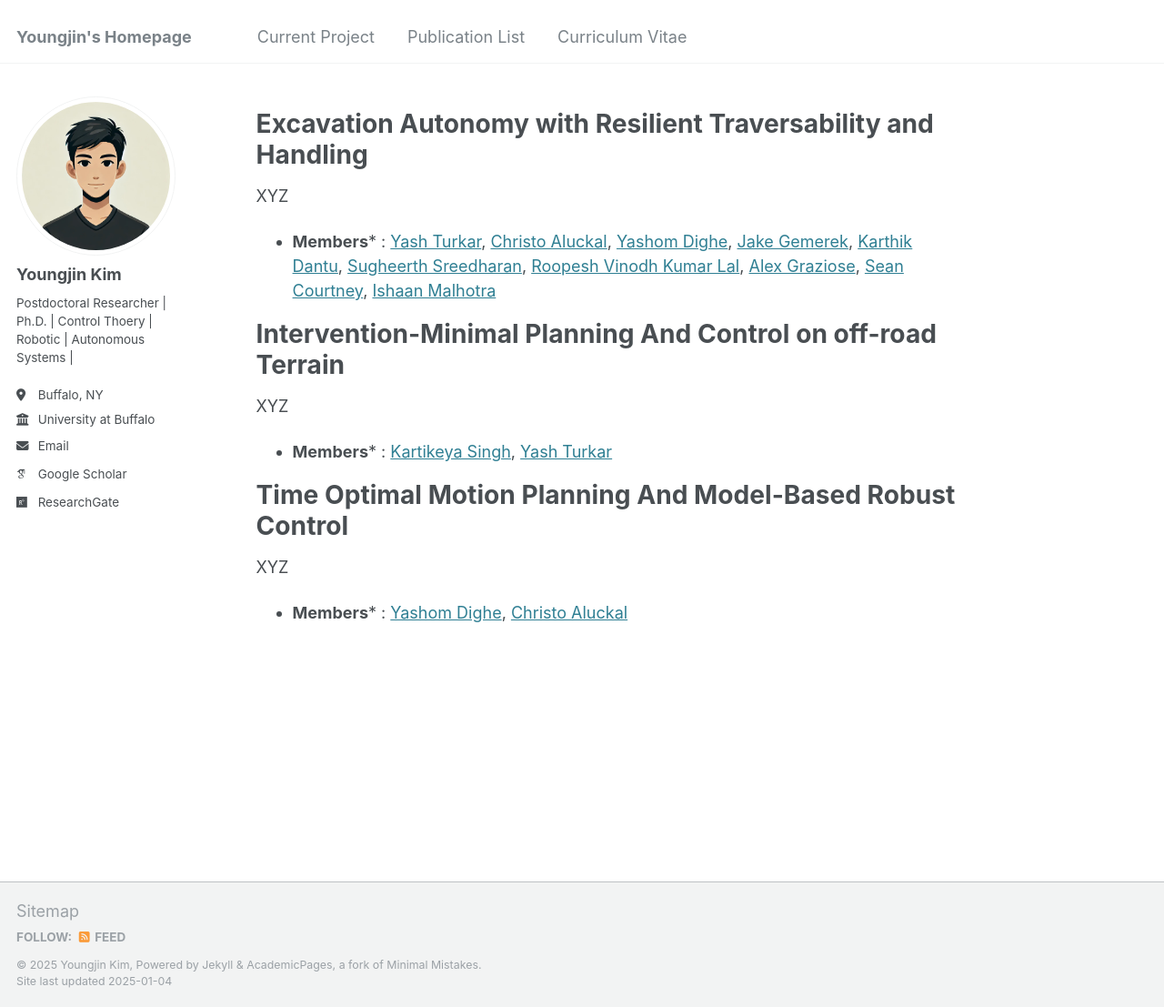
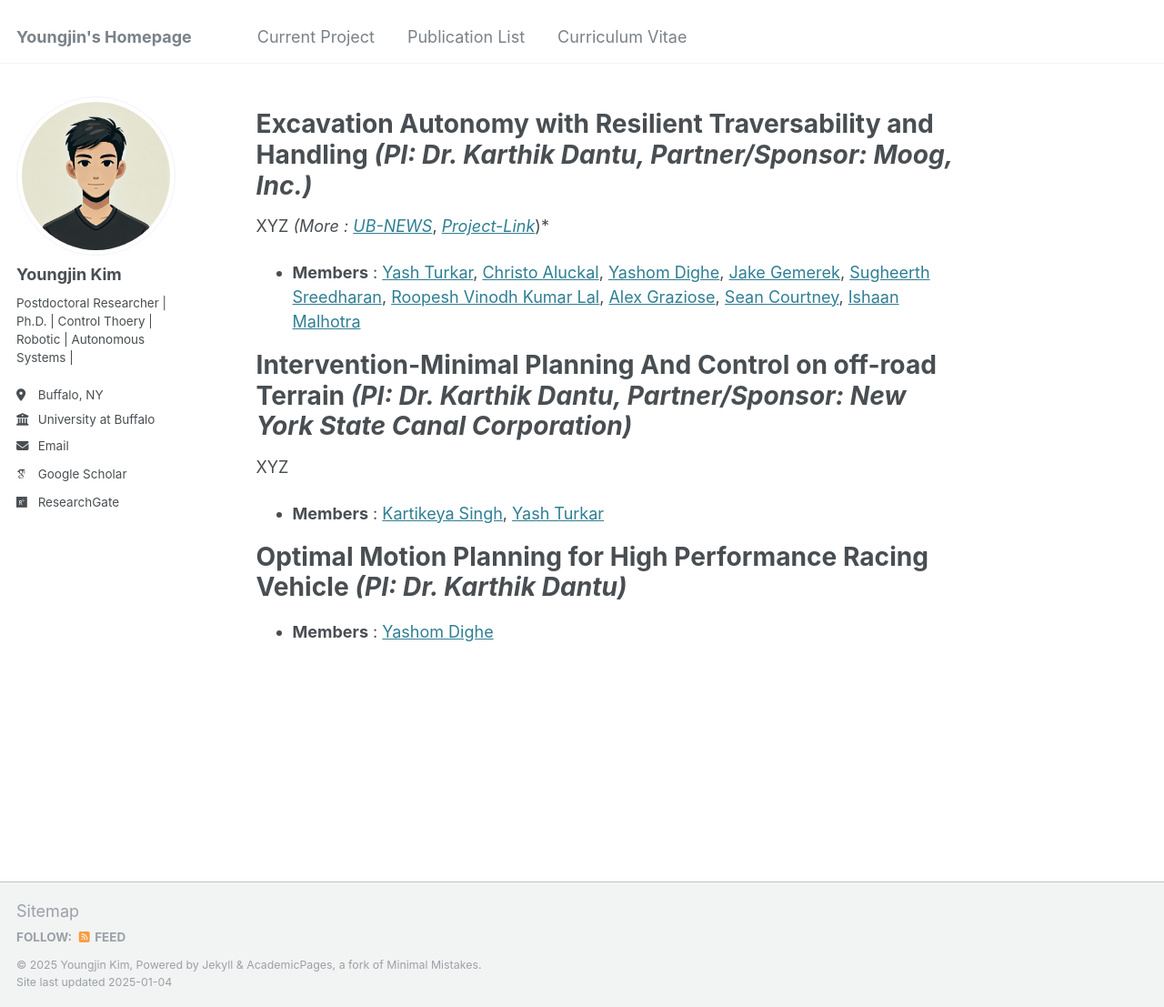
Before and after one commit to AutoBot4Kid/AutoBot4Kid.github.io, a Jekyll site: the page built from _pages/project.md, in a window 1280 px wide and 1107 px high. Shown: the whole window at 91% size. Built offline with Jekyll 4.4.1, drawn with Linux system fonts in a browser that asks for light colours; some web fonts are replaced.

Commit message:
proj updates v2

```diff
--- a/_pages/project.md
+++ b/_pages/project.md
@@ -4,20 +4,21 @@ title: ""
 author_profile: true
 ---
 
-Excavation Autonomy with Resilient Traversability and Handling
+Excavation Autonomy with Resilient Traversability and Handling *(PI: Dr. Karthik Dantu, Partner/Sponsor: Moog, Inc.)*
+======
+XYZ *(More :* *[UB-NEWS](https://www.buffalo.edu/news/releases/2024/07/Moog-gift-engineering-autonomous-excavators.html)*, *[Project-Link](https://droneslab.github.io/EARTH/)*)*
+
+- **Members** : [Yash Turkar](https://yash.turkar.in/), [Christo Aluckal](https://christoaluckal.com/), [Yashom Dighe](https://yashomdighe.com/), [Jake Gemerek](https://www.linkedin.com/in/jakegemerek/), [Sugheerth Sreedharan](https://www.linkedin.com/in/sugheerth-s-56006923a/), [Roopesh Vinodh Kumar Lal](https://www.linkedin.com/in/roopesh-vinodh-kumar-lal-82089a117/), [Alex Graziose](https://www.linkedin.com/in/alexander-graziose-131703158/), [Sean Courtney](https://www.linkedin.com/in/seancourtney271/), [Ishaan Malhotra](https://www.linkedin.com/in/ishaanmalhotra15/)
+
+
+
+Intervention-Minimal Planning And Control on off-road Terrain *(PI: Dr. Karthik Dantu, Partner/Sponsor: New York State Canal Corporation)*
 ======
 XYZ
 
-- **Members*** : [Yash Turkar](https://yash.turkar.in/), [Christo Aluckal](https://christoaluckal.com/), [Yashom Dighe](https://yashomdighe.com/), [Jake Gemerek](https://www.linkedin.com/in/jakegemerek/), [Karthik Dantu](https://www.buffalo.edu/cubs/members.host.html/content/shared/engineering/computer-science-engineering/profiles/faculty/ladder/dantu-karthik.html), [Sugheerth Sreedharan](https://www.linkedin.com/in/sugheerth-s-56006923a/), [Roopesh Vinodh Kumar Lal](https://www.linkedin.com/in/roopesh-vinodh-kumar-lal-82089a117/), [Alex Graziose](https://www.linkedin.com/in/alexander-graziose-131703158/), [Sean Courtney](https://www.linkedin.com/in/seancourtney271/), [Ishaan Malhotra](https://www.linkedin.com/in/ishaanmalhotra15/)
+- **Members** : [Kartikeya Singh](https://www.linkedin.com/in/kartikeya-singh1/), [Yash Turkar](https://yash.turkar.in/)
 
-Intervention-Minimal Planning And Control on off-road Terrain
+Optimal Motion Planning for High Performance Racing Vehicle  *(PI: Dr. Karthik Dantu)*
 ======
-XYZ
 
-- **Members*** : [Kartikeya Singh](https://www.linkedin.com/in/kartikeya-singh1/), [Yash Turkar](https://yash.turkar.in/)
-
-Time Optimal Motion Planning And Model-Based Robust Control
-======
-XYZ
-
-- **Members*** :  [Yashom Dighe](https://yashomdighe.com/), [Christo Aluckal](https://christoaluckal.com/)
+- **Members** :  [Yashom Dighe](https://yashomdighe.com/)
```
Also changed, not shown: _pages/about.md (+1 -1 lines).
